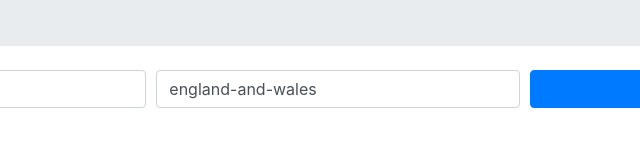
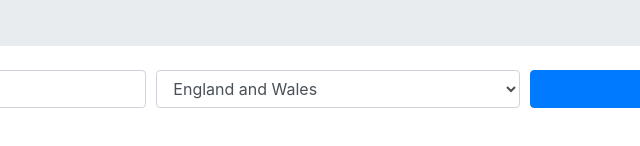
Before and after one commit to sauntimo/working-week, a website: page src/views/index.html in a window 1280 px wide. Shown: the part 270-416 px from the top of the page, 302-942 px from the left. Drawn offline with nearby package versions, Linux system fonts and the light colour scheme; files that its build step writes are made by us from their sources.

Commit message:
Added region select dropdown to frontend

```diff
--- a/src/views/index.html
+++ b/src/views/index.html
@@ -32,14 +32,15 @@
           >
         </div>
         <div class="col-md-4 pt-2 pt-md-0">
-          <input
-            type="text"
-            class="form-control"
-            id="regionInput"
-            placeholder="england-and-wales"
-            value="england-and-wales"
-          >
+          <div class="form-group">
+            <select class="form-control" id="regionInput">
+              <option value="england-and-wales">England and Wales</option>
+              <option value="scotland">Scotland</option>
+              <option value="northern-ireland">Norther Ireland</option>
+            </select>
+          </div>
         </div>
+
         <div class="col-md-4 pt-2 pt-md-0">
           <button id="makeRequest" class="btn btn-primary btn-block">Get Working Days</button>
         </div>
```
